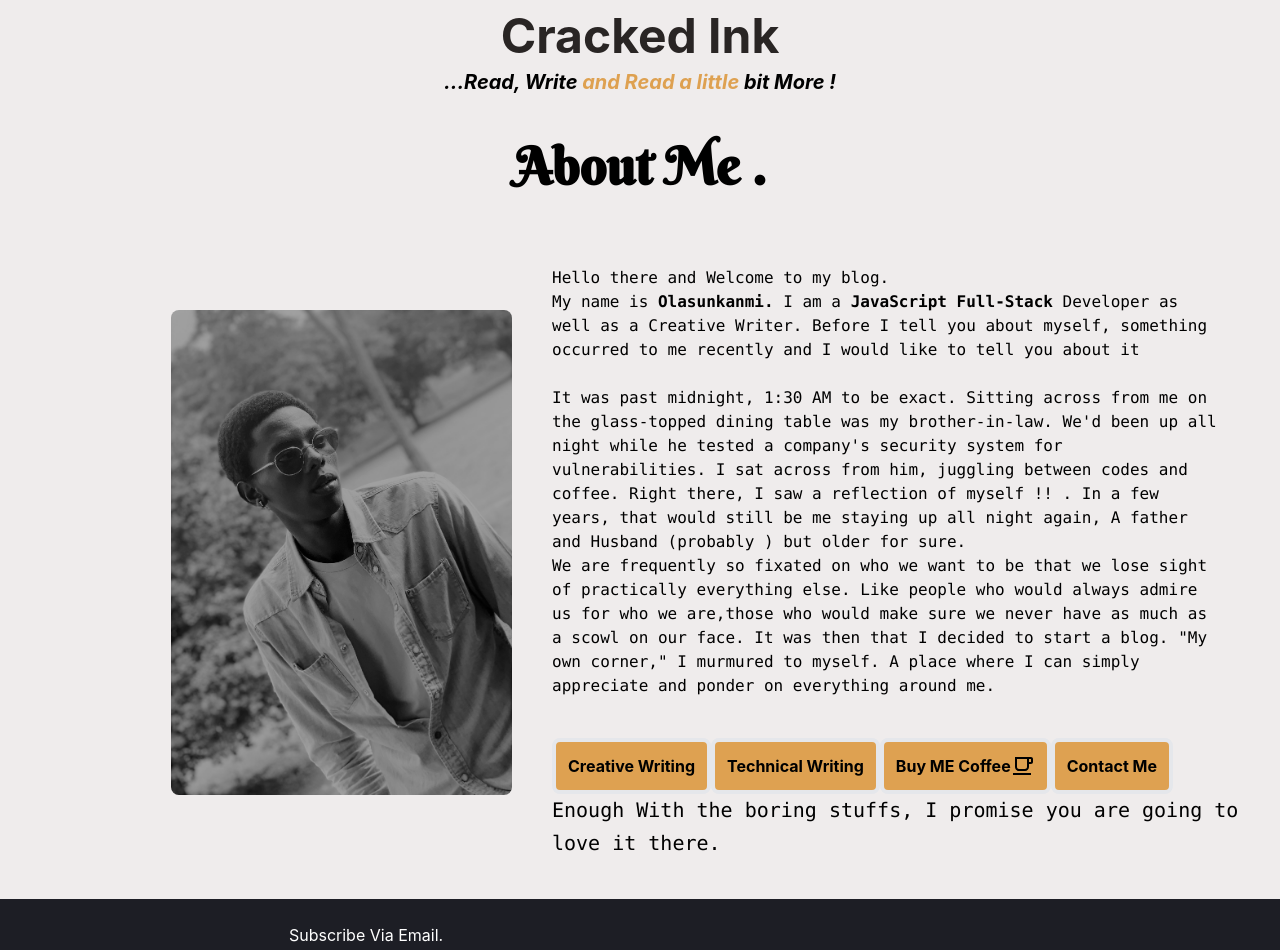
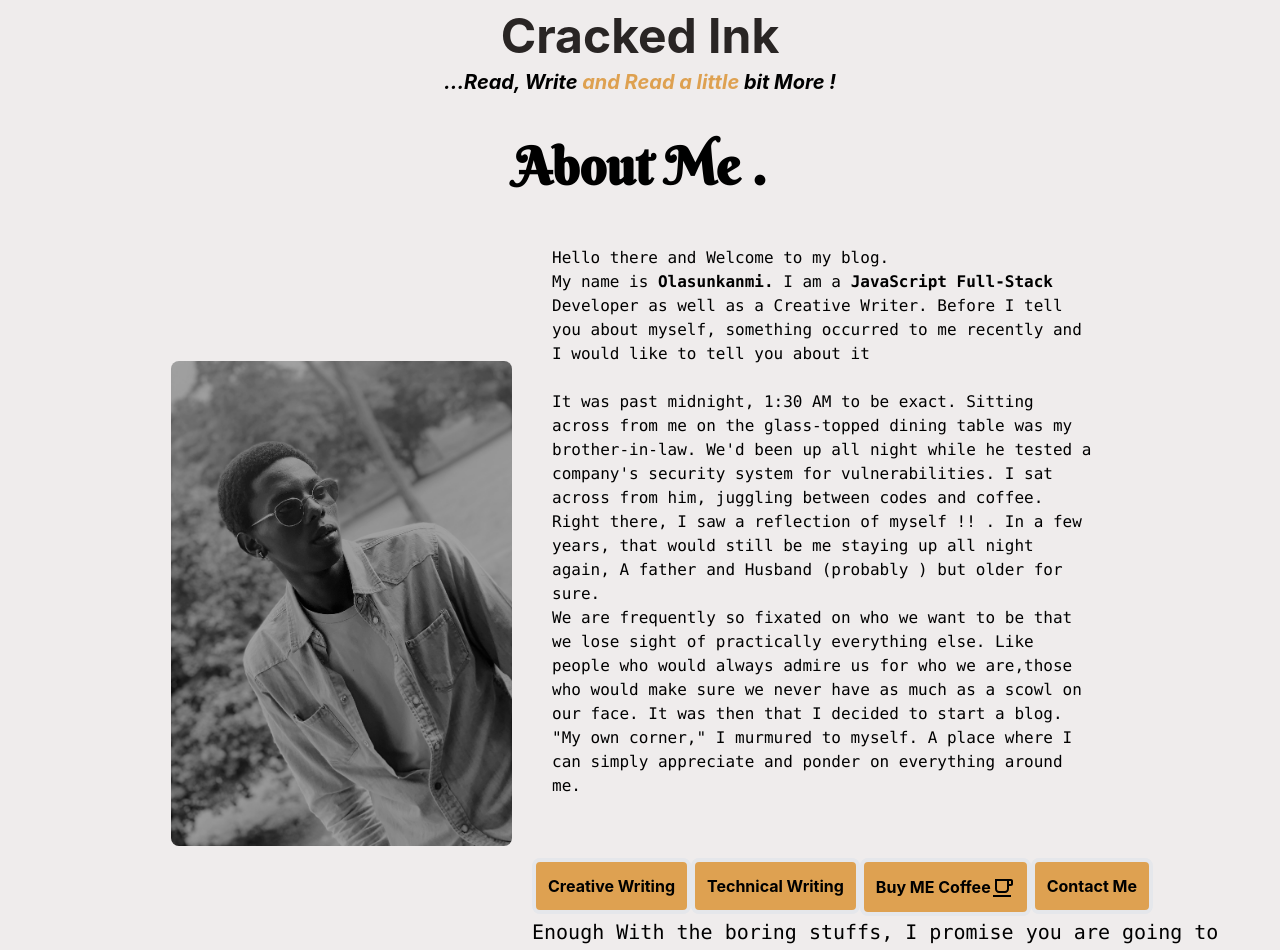
Before and after one commit to Olatisunkanmi/Who-wants-to-a-Mil-Game, a React (Create React App) app in the folder client/: page / in a window 1280 px wide. Shown: the top 950 px of the page. Built offline with nearby package versions, Linux system fonts and the light colour scheme; no server answers.

Commit message:
Update About.jsx

```diff
--- a/client/src/Pages/About/About.jsx
+++ b/client/src/Pages/About/About.jsx
@@ -5,14 +5,13 @@ import { LocalCafeOutlined } from '@material-ui/icons';
 
 const About = () => {
 	return (
-		<div>
-			<div>
+		<div className='w-full'>
 			<div className='text-center my-5'>
 				<h3 className='about'> About Me .</h3>
 			</div>
 
-				<div className='flex flex-col -mt-5 w-full md:flex-row m-auto items-center justify-around '>
-					<div className='md:w-2/5 m-auto justify-end flex'>
+			<div className='flex flex-col -mt-5 w-full  lg:flex lg:flex-row m-auto items-center justify-around '>
+				<div className='md:w-full md:justify-center lg:w-2/5 m-auto lg:justify-end flex'>
 					<img
 						src={profileImage}
 						alt=''
@@ -20,43 +19,42 @@ const About = () => {
 					/>
 				</div>
 
-					<div className=' w-full md:w-3/5 p-10 flex flex-col'>
-						<div className='mt-5 max-w-2xl '>
-							<p className='font-mono text-md xl:text-xl leading-normal'>
+				<div className='w-full items-center lg:items-start lg:w-3/5 lg:p-5 flex flex-col'>
+					<div className='w-full  md:w-4/5  lg:max-w-2xl p-5'>
+						<p className='font-mono xl:text-xl leading-normal '>
 							Hello there and Welcome to my blog. <br />
 							My name is{' '}
 							<span className='font-bold text-black text-1xl'>
 								Olasunkanmi.{' '}
 							</span>
-								I am a <strong>JavaScript Full-Stack </strong>{' '}
-								Developer as well as a Creative Writer. Before I tell
-								you about myself, something occurred to me recently
-								and I would like to tell you about it
+							I am a <strong>JavaScript Full-Stack </strong> Developer
+							as well as a Creative Writer. Before I tell you about
+							myself, something occurred to me recently and I would
+							like to tell you about it
 							<br />
 							<br />
 							It was past midnight, 1:30 AM to be exact. Sitting
 							across from me on the glass-topped dining table was my
-								brother-in-law. We'd been up all night while he tested
-								a company's security system for vulnerabilities. I sat
+							brother-in-law. We'd been up all night while he tested a
+							company's security system for vulnerabilities. I sat
 							across from him, juggling between codes and coffee.
-								Right there, I saw a reflection of myself !! . In a
-								few years, that would still be me staying up all night
+							Right there, I saw a reflection of myself !! . In a few
+							years, that would still be me staying up all night
 							again, A father and Husband (probably ) but older for
 							sure.
 							<br />
 							We are frequently so fixated on who we want to be that
 							we lose sight of practically everything else. Like
 							people who would always admire us for who we are,those
-								who would make sure we never have as much as a scowl
-								on our face. It was then that I decided to start a
-								blog. "My own corner," I murmured to myself. A place
-								where I can simply appreciate and ponder on everything
-								around me.
+							who would make sure we never have as much as a scowl on
+							our face. It was then that I decided to start a blog.
+							"My own corner," I murmured to myself. A place where I
+							can simply appreciate and ponder on everything around
+							me.
 						</p>
 					</div>
 
-						<div>
-							<ul className='flex flex-row items-center'>
+					<ul className='flex flex-row  w-full md:justify-center lg:justify-start '>
 						<li>
 							<a
 								href='https://olatisun-1668675467323.hashnode.dev/'
@@ -94,7 +92,11 @@ const About = () => {
 							>
 								{' '}
 								<button className='mt-10 border-4 p-3 bg-veryLightBrown rounded-lg font-bold flex flex-row items-center'>
-											Buy ME Coffee <LocalCafeOutlined />{' '}
+									Buy ME Coffee{' '}
+									<span className='hidden lg:block'>
+										{' '}
+										<LocalCafeOutlined />{' '}
+									</span>
 								</button>
 							</a>
 						</li>
@@ -114,6 +116,7 @@ const About = () => {
 						</li>
 					</ul>
 
+					<div className='md:px-20 lg:px-0'>
 						<p className='font-mono text-xl leading-relaxed'>
 							Enough With the boring stuffs, I promise you are going
 							to love it there.
@@ -122,7 +125,6 @@ const About = () => {
 				</div>
 			</div>
 		</div>
-		</div>
 	);
 };
 
```
Lines whose indentation alone changed are shown as unchanged.
